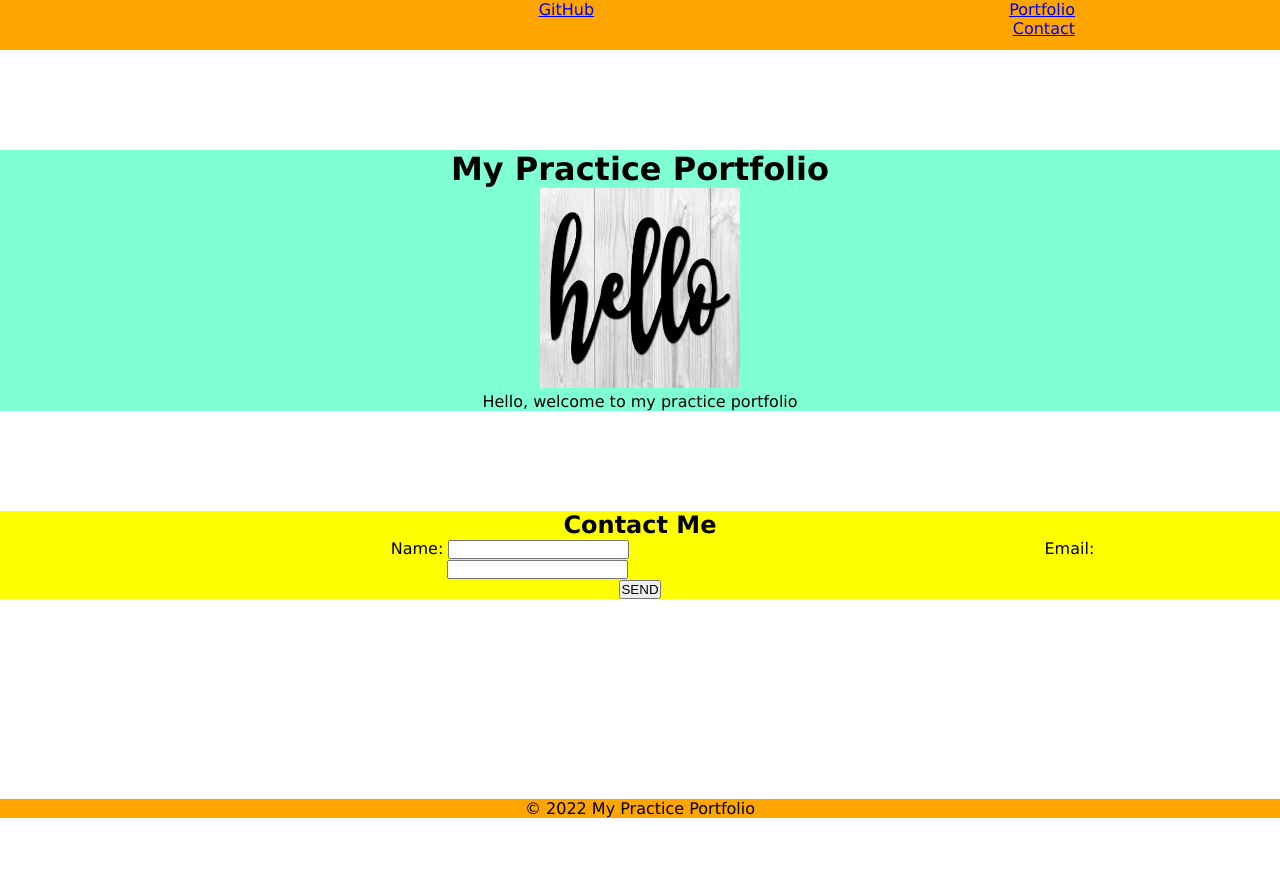
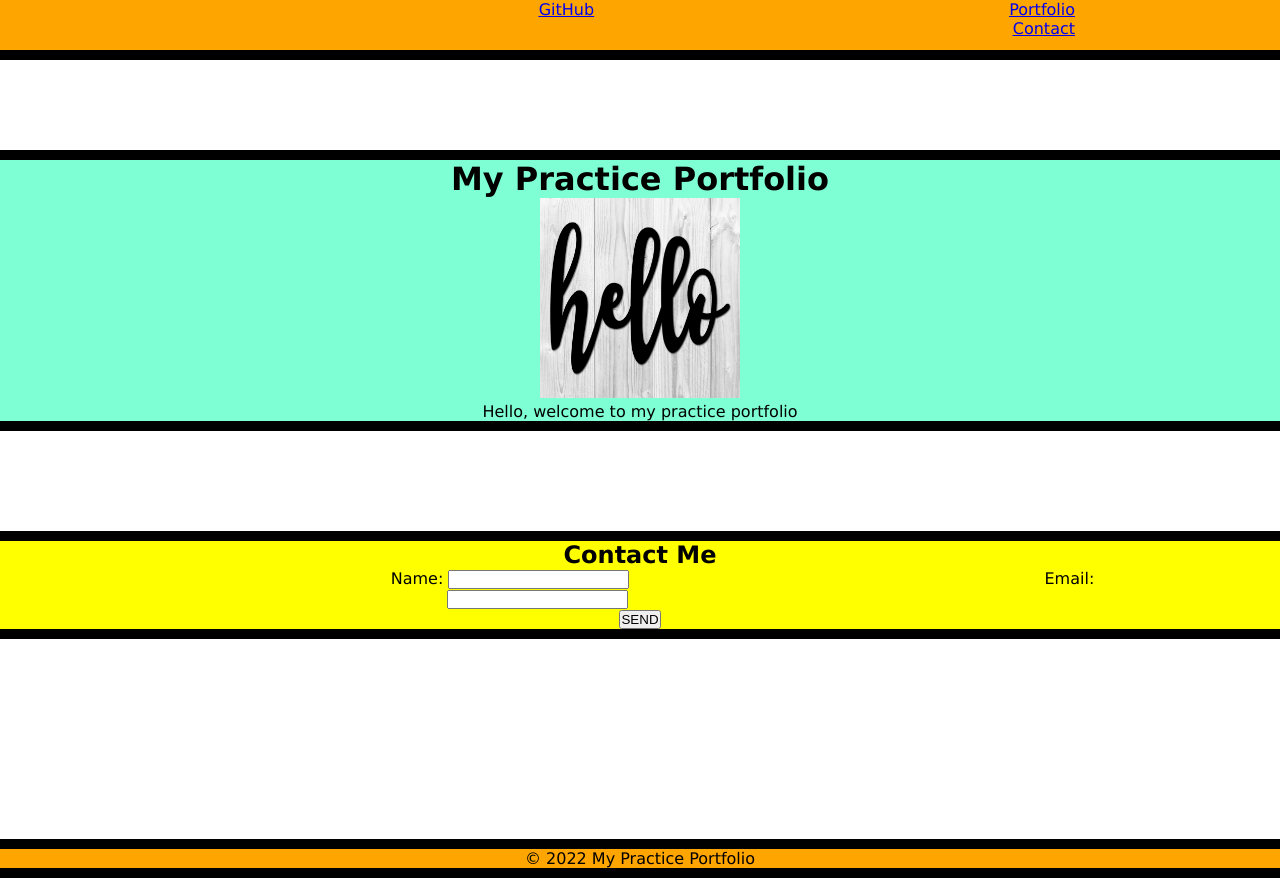
Before and after one commit to Michaelx626/Week-1-Practice, a plain HTML site: page Practice/index.html in a window 1280 px wide. Before the commit the page ends 818 px from the top, so only its background shows below. Drawn offline with Linux system fonts and the light colour scheme.

Commit message:
Update style.css

```diff
--- a/Practice/assets/style.css
+++ b/Practice/assets/style.css
@@ -15,6 +15,7 @@ body{
     background-color: orange;
     height: 50px;
     width: 100%;
+    border-bottom: 10px solid black;
 }
 
 .mid-portion{
@@ -35,6 +36,8 @@ img{
 footer{
     text-align: center;
     background-color: orange;
+    border-top: 10px solid black;
+    border-bottom: 10px solid black;
 }
 
 li{
@@ -51,8 +54,12 @@ header{
 main{
     margin-top: 100px;
     margin-bottom: 100px;
+    border-top: 10px solid black;
+    border-bottom: 10px solid black;
 }
 
 section{
     margin-bottom: 200px;
+    border-top: 10px solid black;
+    border-bottom: 10px solid black;
 }
```
